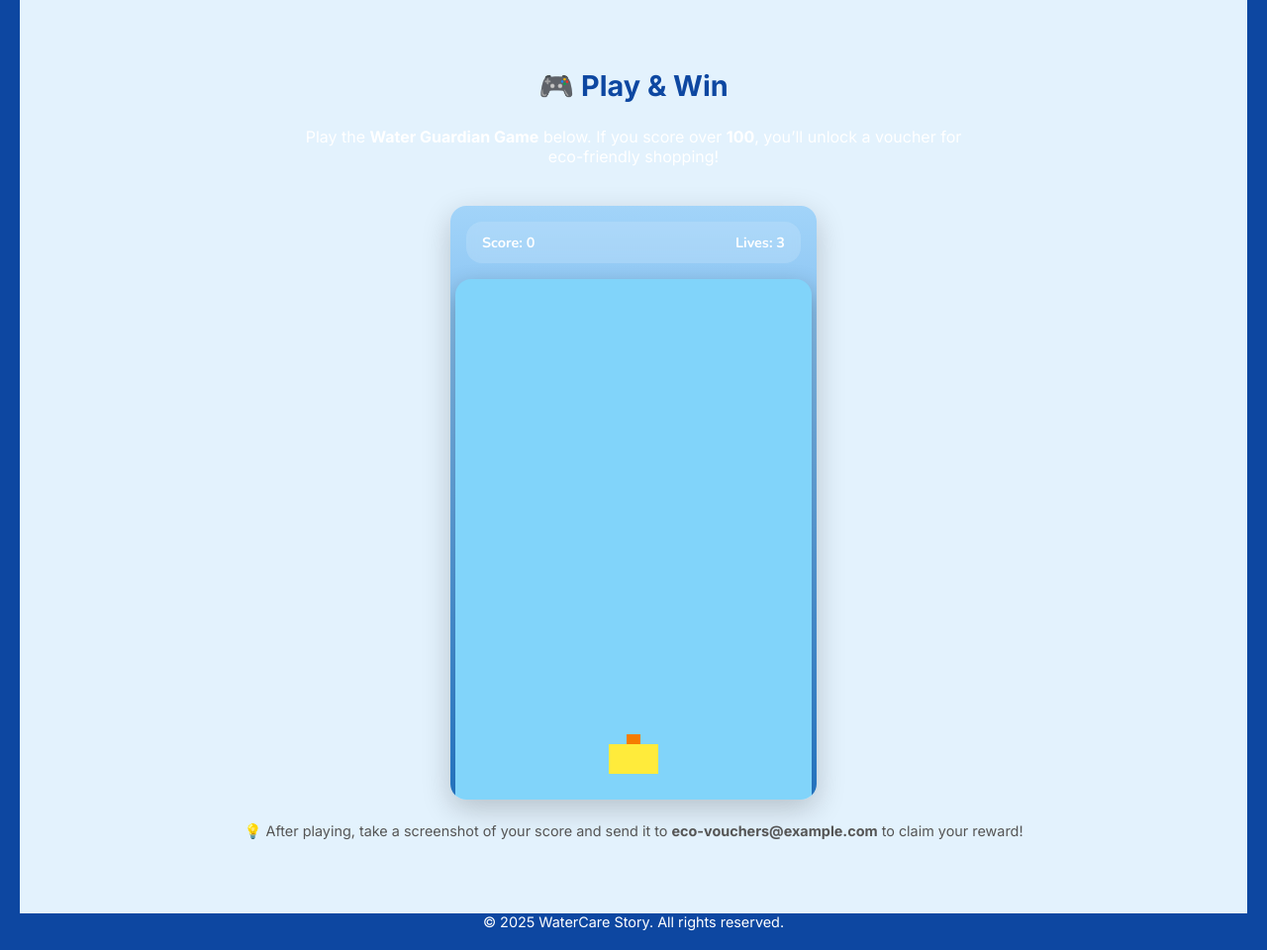
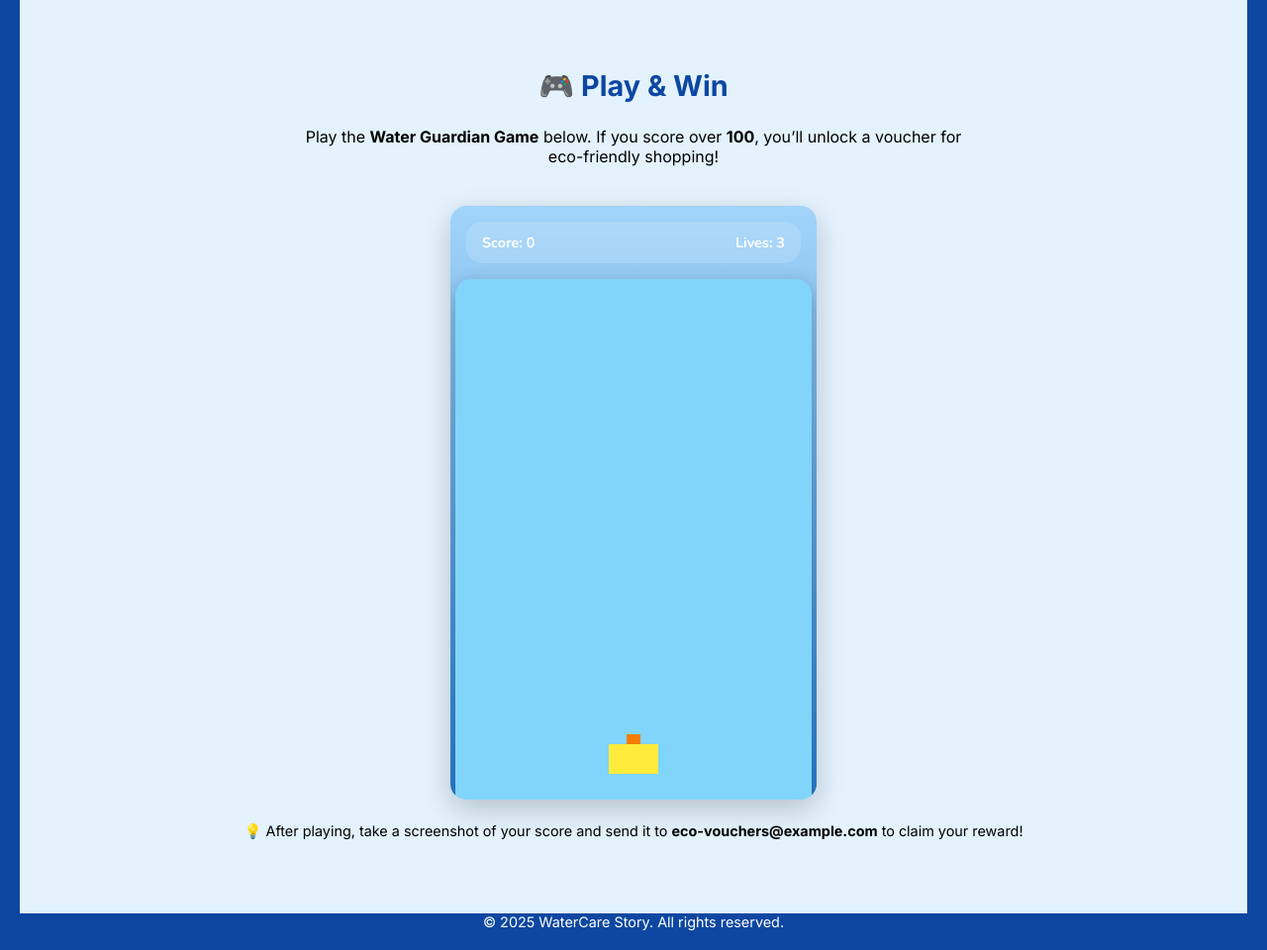
Before and after one commit to Eyadhamza-ctrl/project-team, a plain HTML site: page index.html in a window 1280 px wide. Shown: the part 1260-2220 px from the top of the page at 99% size. Drawn offline with nearby package versions, Linux system fonts and the light colour scheme; a script that the page names is missing.

Commit message:
modified:   index.html

```diff
--- a/index.html
+++ b/index.html
@@ -220,14 +220,14 @@
     <a href="https://www.buymeacoffee.com/yourusername" target="_blank" style="display:inline-block; padding: 10px 20px; background:#1976d2; color:white; text-decoration:none; border-radius:10px; font-weight:bold; margin-bottom:40px;">☕ Donate Now</a>
 
     <h2 style="font-size: 1.8rem; margin-top: 60px; color: #0D47A1;">🎮 Play & Win</h2>
-    <p style="max-width: 700px; margin: 20px auto; font-size: 1rem;">
+    <p style="max-width: 700px; margin: 20px auto; font-size: 1rem; color: #000;">
       Play the <strong>Water Guardian Game</strong> below. If you score over <strong>100</strong>, you’ll unlock a voucher for eco-friendly shopping!
     </p>
 
     <!-- Game iframe -->
     <iframe src="game.html" width="370" height="600" style="border:none; border-radius:16px; box-shadow:0 10px 30px rgba(0,0,0,0.2); margin-top:20px;"></iframe>
 
-    <p style="margin-top: 20px; font-size: 0.9rem; color: #555;">
+    <p style="margin-top: 20px; font-size: 0.9rem; color: #000000;">
       💡 After playing, take a screenshot of your score and send it to <strong>eco-vouchers@example.com</strong> to claim your reward!
     </p>
   </section>
```
